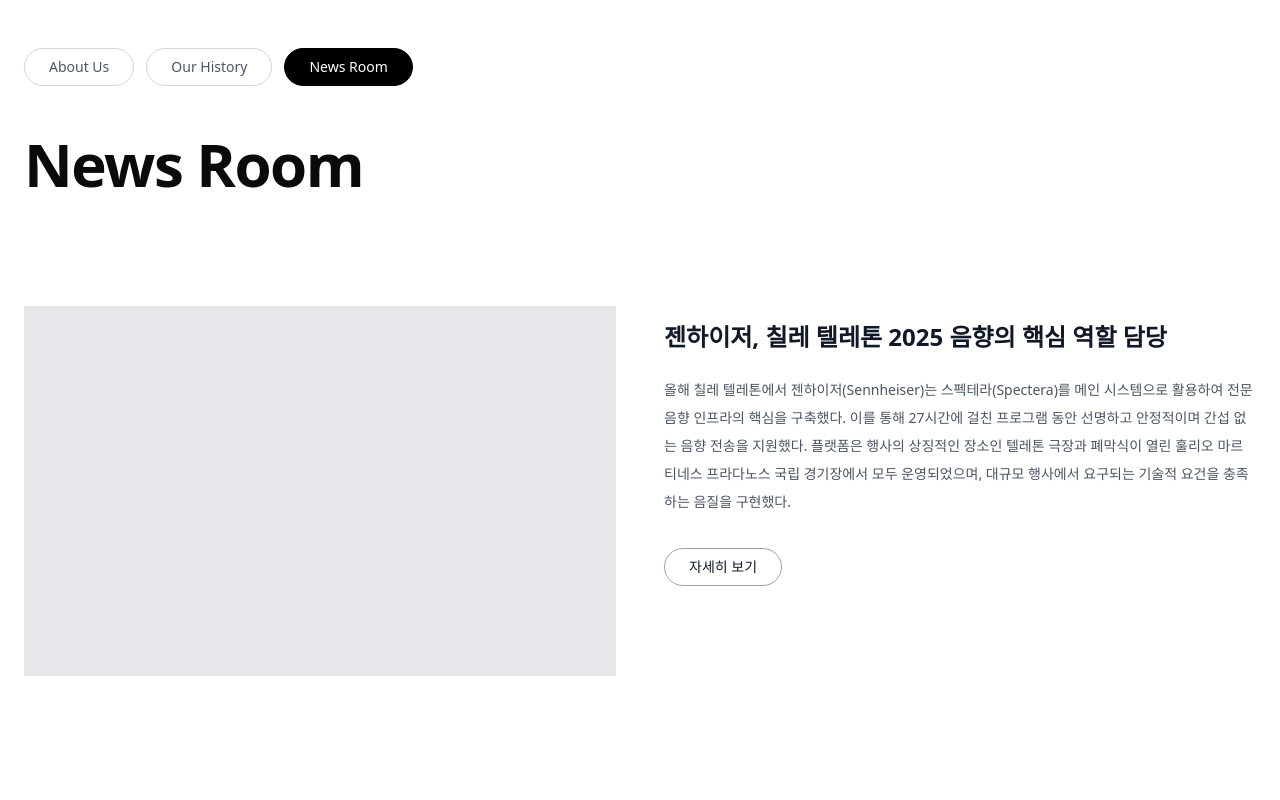
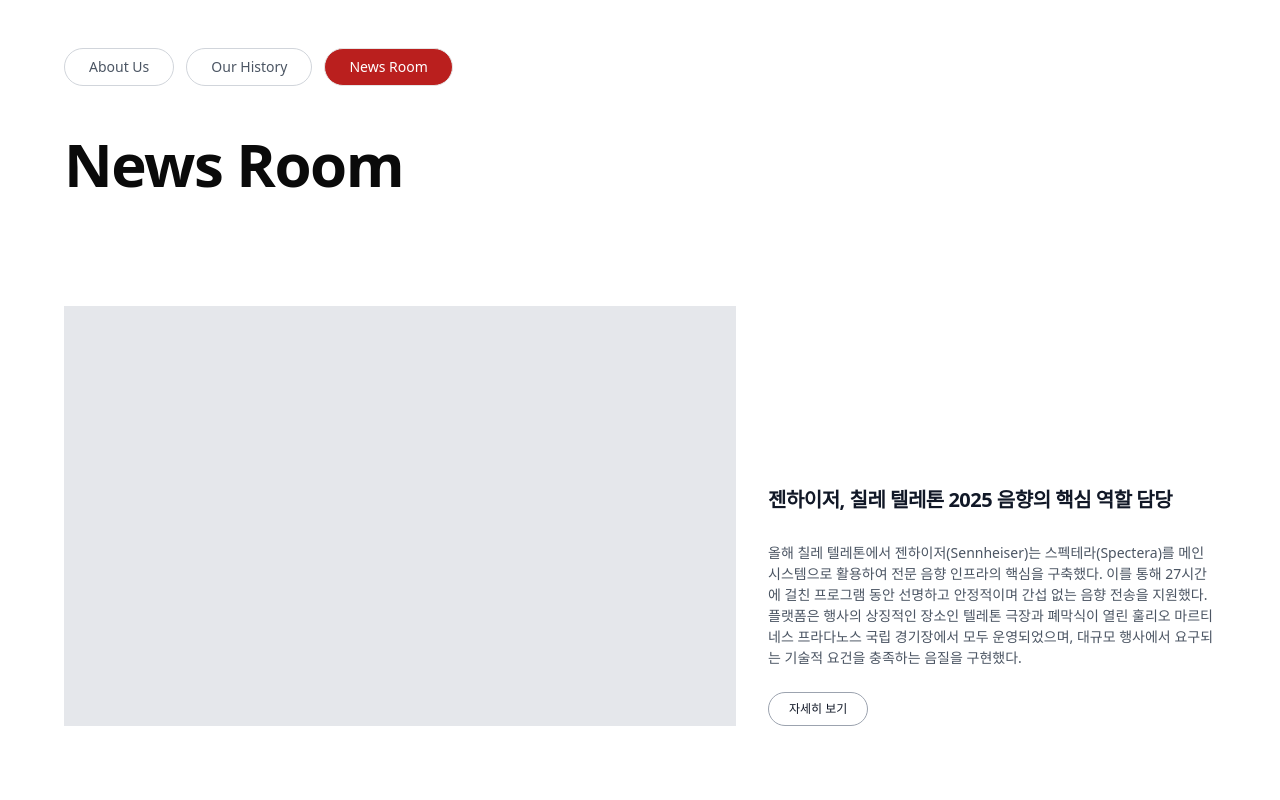
Before and after one commit to CO-OP-ODD/CO-OP-FRONT, a React (Vite) app: page / in a window 1280 px wide. Both pictures are taken after a click on the button "News Room". Shown: the top 800 px of the page. Built offline with nearby package versions, Linux system fonts and the light colour scheme.

Commit message:
1208_5
react-fc 수정

```diff
--- a/src/App.tsx
+++ b/src/App.tsx
@@ -3,12 +3,16 @@
 
 import { NavigationPills } from "@/pages/history/NavigationPills";
 import { HistoryItem } from "@/pages/history/HistoryItem";
-import { HISTORY_DATA } from "@/pages/history/constants";
+import { HISTORY_DATA } from "@/pages/history/constants"; //Hisotry(연혁) 데이터
 import { NavItem } from "@/pages/history/navItems";
 import NewsRoom from "@/pages/newsroom/NewsRoom";
 
 export default function App() {
+
+  // 상태 관리: 현재 활성화된 내비게이션 아이템(About us, History, News Room)
   const [activeItem, setActiveItem] = useState<NavItem>(NavItem.HISTORY);
+
+  // 현재 activeItem에 따라 네비 아래 타이틀 문자열 반환
   const getTitle = () => {
     switch (activeItem) {
       case NavItem.ABOUT:
@@ -22,12 +26,17 @@
     }
   };
   return (
-    <div className="px-6 py-12 max-w-7xl mx-auto">
+    <div className="py-12 max-w-6xl mx-auto container">
+
+      {/* Nav 탭메뉴 */}
+      {/* activeItem: 현재 선택된 탭, onSelect: 탭 선택 시 상태 업데이트 */}
       <NavigationPills activeItem={activeItem} onSelect={setActiveItem} />
 
-      <h1 className="text-5xl md:text-6xl font-bold mb-16 tracking-tight">
+      {/* 활성화된 페이지 제목 */}
+      <h1 className="text-5xl md:text-6xl font-black mb-16 tracking-tight">
         {getTitle()}
       </h1>
+
 
       {activeItem === NavItem.HISTORY && (
         <div>
@@ -38,13 +47,7 @@
       )}
 
       {activeItem === NavItem.NEWSROOM && (
-        <NewsRoom /> // ← 기존 뉴스룸 컴포넌트 바로 렌더링
-      )}
-
-      {activeItem !== NavItem.HISTORY && activeItem !== NavItem.NEWSROOM && (
-        <p className="text-gray-500 text-center mt-24">
-          This section is not implemented yet.
-        </p>
+        <NewsRoom />
       )}
     </div>
   );
--- a/src/pages/history/HistoryItem.tsx
+++ b/src/pages/history/HistoryItem.tsx
@@ -1,14 +1,12 @@
-import React from "react";
 import type { HistoryEntry } from "./types";
 
 interface HistoryItemProps {
   entry: HistoryEntry;
 }
 
-export const HistoryItem: React.FC<HistoryItemProps> = ({ entry }) => {
+export const HistoryItem = ({ entry }:HistoryItemProps) => {
   return (
-  <div>
-    <div className="flex flex-col md:flex-row gap-6 md:gap-12 py-12 border-b border-gray-300 last:border-0">
+    <div className="flex flex-col md:flex-row gap-4 py-12 border-b border-gray-400">
 
       {/* Year */}
       <div className="md:w-24 flex-shrink-0">
@@ -20,9 +18,9 @@
       {/* Image */}
       <div className="w-full md:w-[320px] flex-shrink-0">
         <div className="aspect-[3/2] w-full bg-gray-200 overflow-hidden">
-          {Boolean(entry.imageUrl) && (
+          {entry.imageUrl && (
             <img
-              src={entry.imageUrl as string}
+              src={entry.imageUrl}
               alt={entry.title}
               className="w-full h-full object-cover grayscale hover:grayscale-0 transition-all duration-500"
               loading="lazy"
@@ -31,15 +29,13 @@
         </div>
       </div>
 
-      {/* text */}
-      <div className="flex-1 pt-2 flex flex-col justify-end">
-        <h3 className="text-xl font-bold text-black mb-4">{entry.title}</h3>
-        <p className="text-sm md:text-base text-gray-700 leading-relaxed whitespace-pre-line">
+      {/* text-column */}
+      <div className="flex-1 pt-2 flex flex-col ml-12 justify-end">
+        <h3 className="text-xl font-bold text-black mb-3">{entry.title}</h3>
+        <p className="text-sm text-gray-700 leading-relaxed whitespace-pre-line">
           {entry.description}
         </p>
       </div>
-
     </div>
-  </div>
   );
 };
--- a/src/pages/history/NavigationPills.tsx
+++ b/src/pages/history/NavigationPills.tsx
@@ -1,16 +1,13 @@
-import React from "react";
 import { NavItem } from "./navItems";
 
 
 interface NavigationPillsProps {
-  activeItem: NavItem;
-  onSelect: (item: NavItem) => void;
+  activeItem: NavItem; // 현재 활성화된 네비게이션 아이템
+  onSelect: (item: NavItem) => void; // 아이템 선택 시 호출되는 콜백 함수
 }
 
-export const NavigationPills: React.FC<NavigationPillsProps> = ({
-  activeItem,
-  onSelect,
-}) => {
+export const NavigationPills = ({ activeItem, onSelect }: NavigationPillsProps) =>{
+  // 표시할 네비게이션 탭 목록
   const items = [NavItem.ABOUT, NavItem.HISTORY, NavItem.NEWSROOM];
 
   return (
@@ -24,8 +21,8 @@
             px-6 py-2 rounded-full border text-sm font-medium transition-colors duration-200
             ${
               activeItem === item
-                ? "bg-black text-white border-black"
-                : "bg-white text-gray-600 border-gray-300 hover:border-gray-800"
+                ? "bg-[#ba1f1e] text-white border-bg-[#ba1f1e]" //active 스타일
+                : "bg-white text-gray-600 border-gray-300 hover:border-[#ba1f1e]" //inactive 스타일
             }
           `}
         >
--- a/src/pages/newsroom/NewsRoom.tsx
+++ b/src/pages/newsroom/NewsRoom.tsx
@@ -67,21 +67,21 @@
     <div className="py-12 font-sans text-gray-900">
 
       {/* Hero Section */}
-      <div className="grid grid-cols-1 lg:grid-cols-2 gap-12 mb-32 items-start">
+      <div className="grid grid-cols-[3fr_2fr] gap-8 mb-32 items-end">
         {/* Hero Image */}
         <div className="w-full bg-gray-200 aspect-[4/3] lg:aspect-[16/10] relative">
             {/* Placeholder for Hero Image */}
         </div>
 
         {/* Hero Content */}
-        <div className="flex flex-col justify-start pt-4">
-            <h2 className="text-2xl font-bold mb-6 leading-tight">
+        <div className="flex flex-col justify-end ">
+            <h2 className="text-xl font-bold mb-7 tracking-tight">
             젠하이저, 칠레 텔레톤 2025 음향의 핵심 역할 담당
             </h2>
-            <p className="text-gray-600 text-sm leading-7 mb-8">
+            <p className="text-gray-600 text-sm leading-normal mb-6">
             올해 칠레 텔레톤에서 젠하이저(Sennheiser)는 스펙테라(Spectera)를 메인 시스템으로 활용하여 전문 음향 인프라의 핵심을 구축했다. 이를 통해 27시간에 걸친 프로그램 동안 선명하고 안정적이며 간섭 없는 음향 전송을 지원했다. 플랫폼은 행사의 상징적인 장소인 텔레톤 극장과 폐막식이 열린 훌리오 마르티네스 프라다노스 국립 경기장에서 모두 운영되었으며, 대규모 행사에서 요구되는 기술적 요건을 충족하는 음질을 구현했다.
             </p>
-            <button className="self-start px-6 py-2 rounded-full border border-gray-400 text-sm hover:bg-gray-50 transition-colors">
+            <button className="text-xs self-start px-5 py-2 rounded-full border border-gray-400 text-sm hover:bg-gray-50 transition-colors">
             자세히 보기
             </button>
         </div>
@@ -103,7 +103,7 @@
               <span className="px-4 py-1 rounded-full border border-gray-400 text-[11px] font-medium mb-3">
                 {item.tag}
               </span>
-              <h3 className="text-lg font-bold leading-snug mb-3 pr-2 break-keep">
+              <h3 className="text-lg font-bold leading-snug mb-3 break-keep">
                 {item.title}
               </h3>
               <span className="text-xs text-gray-400">
--- a/tsconfig.app.json
+++ b/tsconfig.app.json
@@ -26,7 +26,7 @@
     "strict": true,
     "noUnusedLocals": true,
     "noUnusedParameters": true,
-    // "erasableSyntaxOnly": true,
+    "erasableSyntaxOnly": true,
     "noFallthroughCasesInSwitch": true,
     "noUncheckedSideEffectImports": true
   },
```
